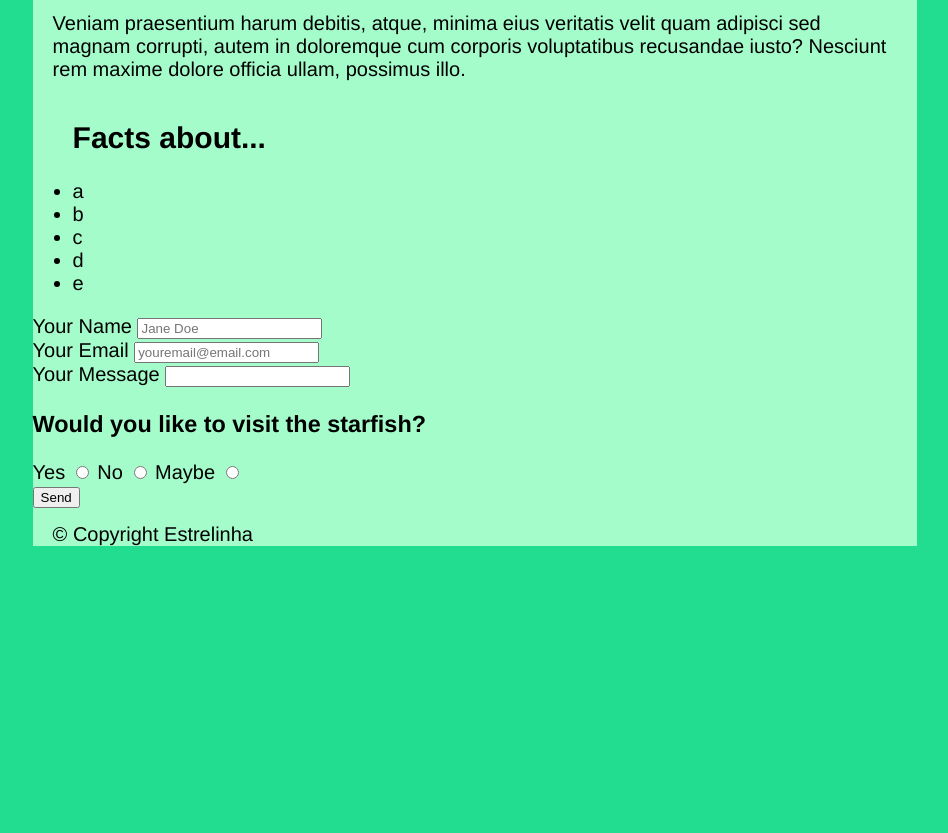
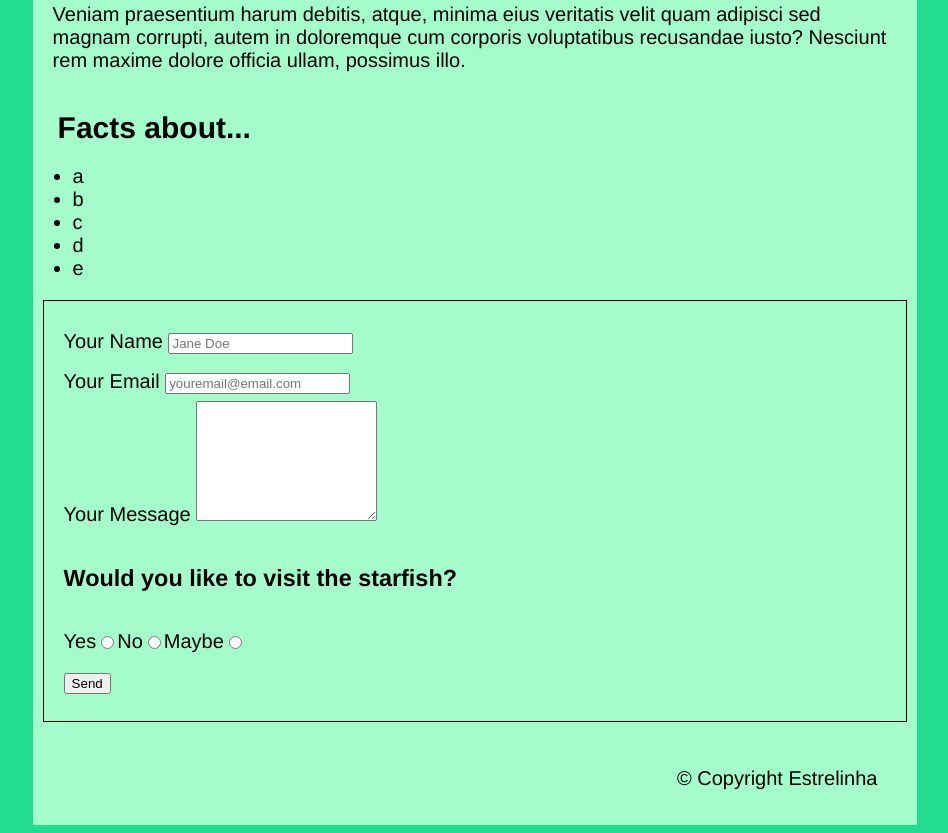
Before and after one commit to mora0293/mora0293.github.io, a plain HTML site: page midterm/index.html in a window 1280 px wide. Shown: the part 1613-2446 px from the top of the page, without its empty margins (165-1113 px from the left). Before the commit the page ends 2174 px from the top, so only its background shows below. Drawn offline with Linux system fonts and the light colour scheme.

Commit message:
continues to edit form, and headings

```diff
--- a/midterm/css/main.css
+++ b/midterm/css/main.css
@@ -39,6 +39,7 @@ nav ul {
 }
 
 nav li {
+
 display:inline-block;
 width:33%;
 text-align: center;
@@ -46,10 +47,22 @@ font-size: 1.5rem;
 border-left: 1px solid gray;
 
 }
+nav a {
+    text-decoration: none;
+    text-transform: uppercase;
+    color:black
+}
 
 nav li:first-child {
 border-left:none;
 }
+
+h2 {
+    padding-left: 25px;
+    margin-bottom: auto;
+
+}
+
 
 .article {
  box-shadow: 0 0 2px 1px black;
@@ -73,3 +86,39 @@ article img {
     display: block;
     clear:both
 }
+
+
+ form {
+
+    display:block;
+    border: 1px solid black;
+    margin: 10px;
+    padding: 20px;
+   line-height: 2rem;
+ }
+
+
+
+div .radio {
+    display:inline-flex;
+    width: auto;
+    border: px solid gray;
+}
+
+input[type="text"],
+input[type="email"],
+textarea, {
+    width: 100%;
+    padding: 15px;
+    border: 1px solid gray;
+    box-sizing: border-box;}
+
+textarea {
+    height: 120px;
+
+}
+
+footer {
+    text-align: right;
+    padding: 20px;
+}
--- a/midterm/index.html
+++ b/midterm/index.html
@@ -10,7 +10,7 @@
     <div class="wrapper">
         <header>
             <h1>Estrelinha</h1>
-            <img src="images/lone-starfish-wide.jpg"alt="">
+            <img src="images/lone-starfish-wide.jpg" alt="">
         </header>
 
         <nav>
@@ -22,8 +22,10 @@
         </nav>
 
         <article class="clearfix">
+            <h2>Estrelinha</h2>
+
             <img class="article" src="images/lone-starfish.jpg" alt="">
-            <h2>Estrelinha</h2>
+
             <p>Lorem ipsum dolor sit amet consectetur, adipisicing elit. Veritatis, et? Quia molestias quos architecto magnam neque nihil fugiat ullam exercitationem voluptas voluptatem, eum deleniti veniam, amet alias at. Id, eveniet. lorem</p>
             <p>Lorem ipsum dolor sit amet, consectetur adipisicing elit. Provident at cumque perferendis, consectetur repellat et amet. Ut officia, distinctio dolores quos numquam, dicta sequi necessitatibus sint rem earum fugiat harum?</p>
             <p>Lorem ipsum dolor sit amet consectetur adipisicing elit. Omnis laboriosam, asperiores inventore consequatur, quis odit officiis ullam tenetur in incidunt deserunt. Velit esse cumque quas nisi quod accusamus, enim molestiae?</p>
@@ -39,9 +41,9 @@
             <p>Veniam praesentium harum debitis, atque, minima eius veritatis velit quam adipisci sed magnam corrupti, autem in doloremque cum corporis voluptatibus recusandae iusto? Nesciunt rem maxime dolore officia ullam, possimus illo.</p>
         </article>
 
+        <h2>Facts about...</h2>
 
         <ul class="facts">
-            <h2>Facts about...</h2>
             <li>a</li>
             <li>b</li>
             <li>c</li>
@@ -49,7 +51,10 @@
             <li>e</li>
         </ul>
 
+
+
         <form action="-" method="post">
+
                 <div>
                     <label for="name">Your Name</label>
                     <input type="text" id="name" name="yourname" placeholder="Jane Doe">
@@ -60,27 +65,33 @@
                 </div>
                 <div>
                     <label for="message">Your Message</label>
-                    <input type="text" id="message" name="textmessage">
+                    <textarea type="text" id="message" name="textmessage"></textarea>
                 </div>
-                <div>
-                    <h3>Would you like to visit the starfish?</h3>
 
+                <h3>Would you like to visit the starfish?</h3>
+
+                <div class="radio">
                     <label for="yes">Yes</label>
                     <input type="radio" id="yes" name="choice" value="y">
                     <label for="no">No</label>
                     <input type="radio" id="no" name="choice" value="n">
                     <label for="maybe">Maybe</label>
                     <input type="radio" id="maybe" name="choice" value="maybe">
+                </div>
 
+                <div>
+                    <button type="submit">Send</button>
                 </div>
-            <button type="submit">Send</button>
+        </form>
 
-        </form>
 
         <footer>
             <p> © Copyright Estrelinha </p>
         </footer>
+
     </div>
+
+
 
 </body>
 </html>
```
